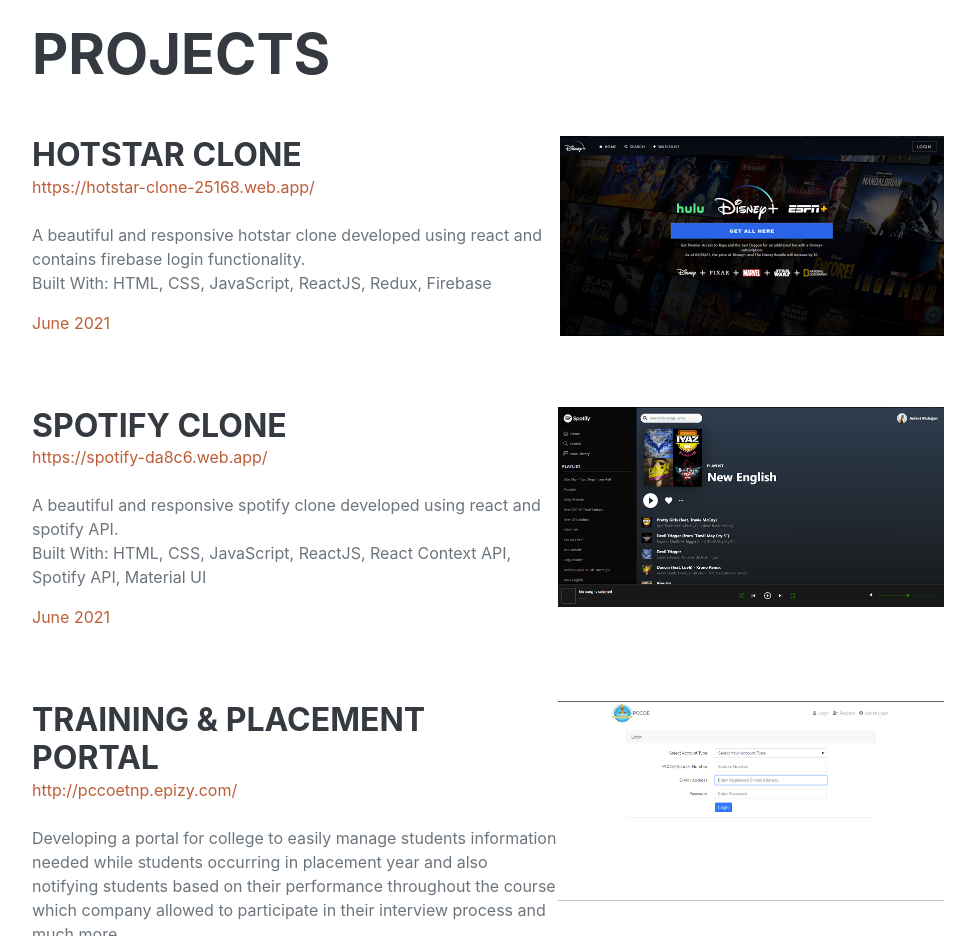
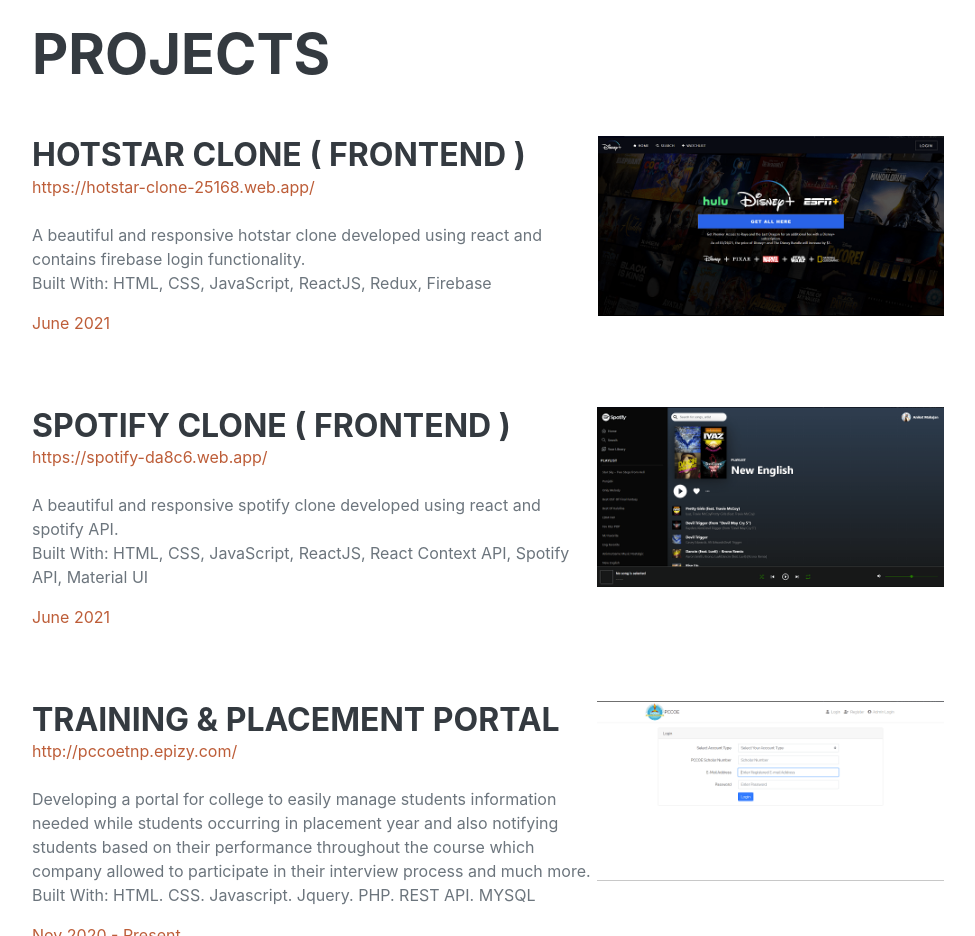
Before and after one commit to aniketmahajan007/aniketmahajan.github.io, a plain HTML site: page index.html in a window 1280 px wide. Shown: the part 860-1796 px from the top of the page, without its empty margins (288-1263 px from the left). Drawn offline with nearby package versions, Linux system fonts and the light colour scheme; a web font is replaced by a local one.

Commit message:
29-06-2021 Images Added in project

```diff
--- a/index.html
+++ b/index.html
@@ -64,18 +64,18 @@
                     <h2 class="mb-5">Projects</h2>
                     <div class="d-flex flex-column flex-md-row justify-content-between mb-5">
                         <div class="flex-grow-1">
-                            <h3 class="mb-0">HotStar Clone</h3>
+                            <h3 class="mb-0">HotStar Clone ( Frontend )</h3>
                             <a href="https://hotstar-clone-25168.web.app/" target="_blank">https://hotstar-clone-25168.web.app/</a>
                             <br><br>
                             <p>A beautiful and responsive hotstar clone developed using react and contains firebase login functionality.
                                 <br>Built With: HTML, CSS, JavaScript, ReactJS, Redux, Firebase</p>
                             <span class="text-primary">June 2021</span><br><br>
                         </div>
-                        <div class="flex-shrink-0"><img height="200px" alt="Hotstar" src="assets/project/hotstar.PNG"></div>
+                        <div class="flex-shrink-0"><img height="180px" alt="Hotstar" src="assets/project/hotstar.PNG"></div>
                     </div>
                     <div class="d-flex flex-column flex-md-row justify-content-between mb-5">
                         <div class="flex-grow-1">
-                            <h3 class="mb-0">Spotify Clone</h3>
+                            <h3 class="mb-0">Spotify Clone ( Frontend )</h3>
                             <a href="https://spotify-da8c6.web.app/" target="_blank">https://spotify-da8c6.web.app/</a>
                             <br><br>
                             <p>A beautiful and responsive spotify clone developed using react and spotify API.
@@ -83,7 +83,7 @@
                             <span class="text-primary">June 2021</span>
                             <br><br>
                         </div>
-                        <div class="flex-shrink-0"><img height="200px" alt="Hotstar" src="assets/project/spotify.PNG"></div>
+                        <div class="flex-shrink-0"><img height="180px" alt="Hotstar" src="assets/project/spotify.PNG"></div>
                     </div>
                     <div class="d-flex flex-column flex-md-row justify-content-between mb-5">
                         <div class="flex-grow-1">
@@ -93,7 +93,7 @@
                             <p>Developing a portal for college to easily manage students information needed while students occurring in placement year and also notifying students based on their performance throughout the course which company allowed to participate in their interview process and much more.<br>Built With: HTML. CSS. Javascript. Jquery. PHP. REST API. MYSQL</p>
                             <span class="text-primary">Nov 2020 - Present</span><br><br>
                         </div>
-                        <div class="flex-shrink-0"><img height="200px" alt="Hotstar" src="assets/project/tnp.PNG"></div>
+                        <div class="flex-shrink-0"><img height="180px" alt="Hotstar" src="assets/project/tnp.PNG"></div>
                     </div>
                     <div class="d-flex flex-column flex-md-row justify-content-between mb-5">
                         <div class="flex-grow-1">
@@ -106,7 +106,7 @@
                                 Built with React.js.</p>
                             <span class="text-primary">May 2020 - Oct 2020</span><br><br>
                         </div>
-                        <div class="flex-shrink-0"><img height="200px" alt="Hotstar" src="assets/project/sorting.PNG"></div>
+                        <div class="flex-shrink-0"><img height="180px" alt="Hotstar" src="assets/project/sorting.PNG"></div>
                     </div>
                     <div class="d-flex flex-column flex-md-row justify-content-between mb-5">
                         <div class="flex-grow-1">
@@ -127,7 +127,7 @@
                             Built with : Python, Flask, JSON, SQLite, MySQL </p>
                             <span class="text-primary">March 2021</span><br><br>
                         </div>
-                        <div class="flex-shrink-0"><img height="200px" alt="Hotstar" src="assets/project/todo.PNG"></div>
+                        <div class="flex-shrink-0"><img height="170px" alt="Hotstar" src="assets/project/todo.PNG"></div>
                     </div>
                     <div class="d-flex flex-column flex-md-row justify-content-between">
                         <div class="flex-grow-1">
@@ -167,7 +167,7 @@
                             Built with: Javascript. Jquery. HTML. CSS. Bootstrap. PHP. MySQL. Redis</p>
                             <span class="text-primary">April 2018 - Dec 2018</span><br><br>
                         </div>
-                        <div class="flex-shrink-0"><img height="200px" alt="Hotstar" src="assets/project/afb.PNG"></div>
+                        <div class="flex-shrink-0"><img height="180px" alt="Hotstar" src="assets/project/afb.PNG"></div>
                     </div>
                 </div>
             </section>
```
Also changed, not shown: 1 other file.
